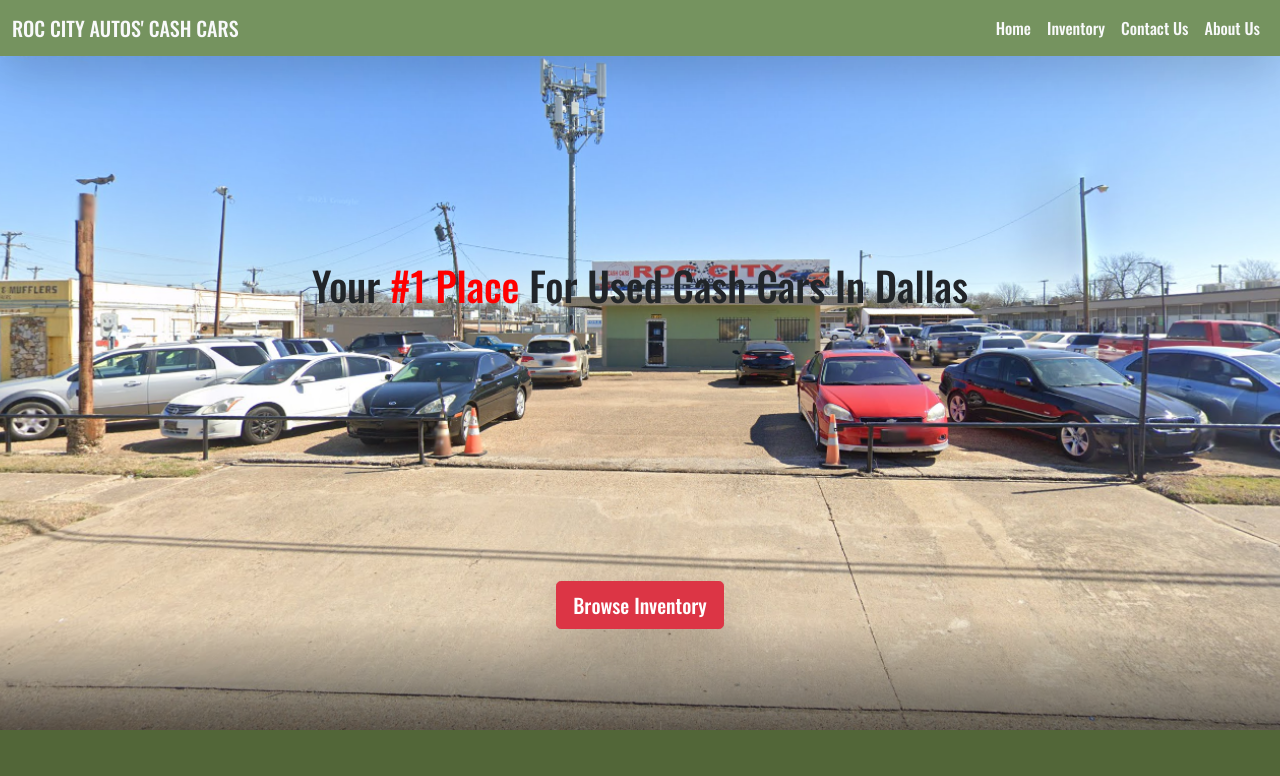
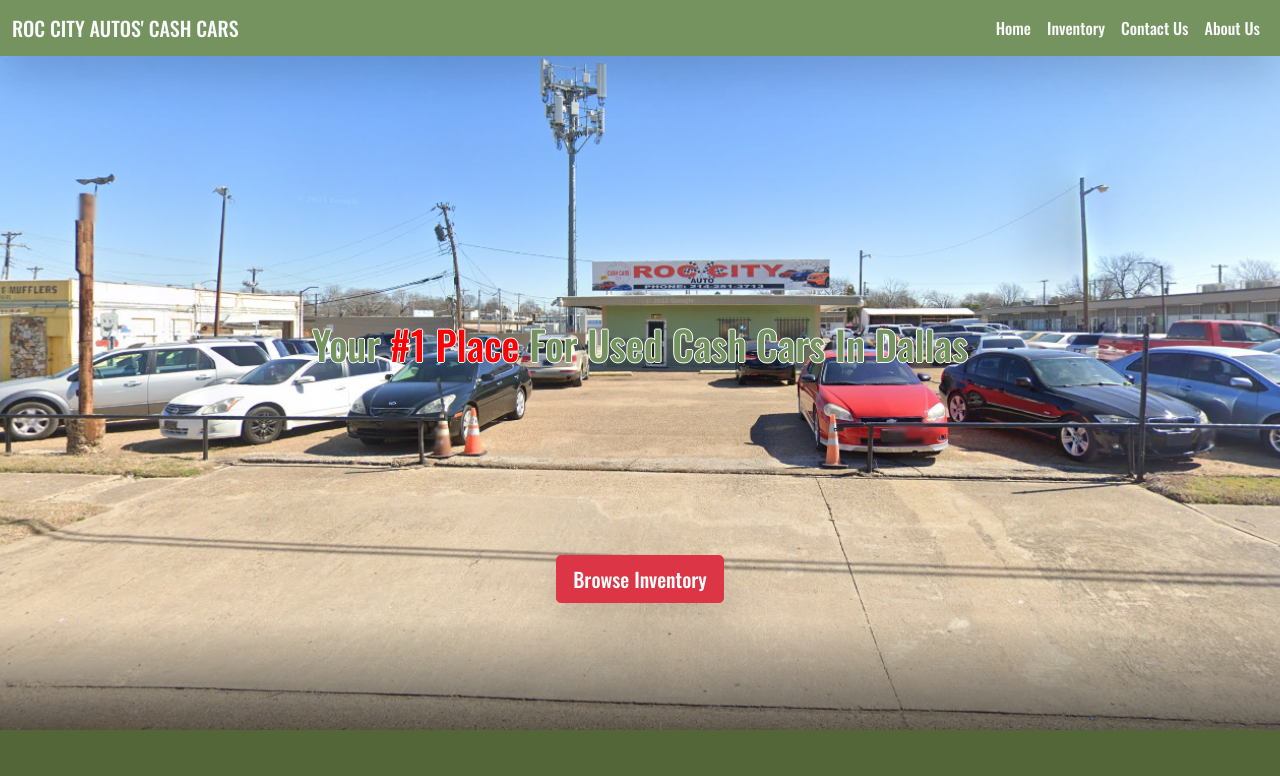
Before and after one commit to AmexClawBack/roc-city-auto, a React (Create React App) app: page / in a window 1280 px wide. Shown: the top 776 px of the page. Built offline with nearby package versions, Linux system fonts and the light colour scheme; no server answers.

Commit message:
The Nav bar and landing background image is complete

```diff
--- a/src/App.css
+++ b/src/App.css
@@ -12,5 +12,6 @@
   }
 
  .textColor {
-
+  color: #75935f;
+  text-shadow: -1px 0 white, 0 1px white, 1px 0 white, 0 -1px white;
  }
--- a/src/Pages/Home/Home.css
+++ b/src/Pages/Home/Home.css
@@ -30,9 +30,10 @@
       }
 
       .btnMargin{
-        margin-top:25%
+        margin-top:12%
       }
 
       .titleMargin {
-        margin-top:20%
+        margin-top:29%
+
       }
--- a/src/Pages/Home/Index.js
+++ b/src/Pages/Home/Index.js
@@ -21,7 +21,7 @@
             <div className="text d-flex justify-content-center flex-column align-items-center ">
                 <div className='firstText'>
 
-                <h1 className='ml-2 mr-2 pl-2 pr-2 titleMargin'>Your <span>#1 Place</span> For Used Cash Cars In Dallas </h1>
+                <h1 className='ml-2 mr-2 pl-2 pr-2 titleMargin textColor '>Your <span>#1 Place</span> For Used Cash Cars In Dallas </h1>
                 <button className="btn btn-danger btn-lg  shadow-lg btnMargin" type="button">Browse Inventory</button>
             </div>
             </div>
@@ -117,7 +117,7 @@
 
         </section>
 
-        {/* ABOUT TEXT*/}
+        {/* */}
 
     </main>
     );
```
